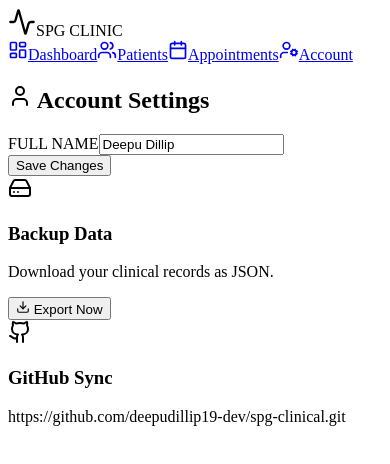
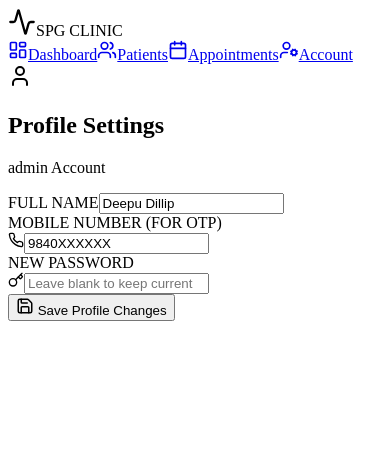
Before and after one commit to deepudillip19-dev/spg-clinical, a Next.js app: page /account in a window 390 px wide. Shown: the top 464 px of the page. Built offline with nearby package versions, Linux system fonts and the light colour scheme.

Commit message:
Enhance MyAccount component with additional fields
Updated MyAccount component to include phone number and password fields, and modified the save functionality to handle updates.

```diff
--- a/src/components/MyAccount.tsx
+++ b/src/components/MyAccount.tsx
@@ -1,56 +1,75 @@
 'use client';
 import React, { useState } from 'react';
-import { User, Key, Save, Database, Github, HardDrive, Download } from 'lucide-react';
+import { User, Key, Phone, Save, ShieldCheck } from 'lucide-react';
 
 export default function MyAccount({ currentUser }: any) {
-  const [name, setName] = useState(currentUser?.name || "Admin User");
-  const [success, setSuccess] = useState(false);
+  const [name, setName] = useState(currentUser?.name || "");
+  const [phone, setPhone] = useState(currentUser?.phone || "9840XXXXXX");
+  const [password, setPassword] = useState("");
+  const [msg, setMsg] = useState("");
 
-  const handleSave = (e: React.FormEvent) => {
+  const handleUpdate = (e: React.FormEvent) => {
     e.preventDefault();
-    setSuccess(true);
-    setTimeout(() => setSuccess(false), 3000);
+    setMsg("Processing Security Update...");
+    // Simulate API Call
+    setTimeout(() => setMsg("Account & Security Settings Updated Successfully!"), 1500);
   };
 
   return (
-    <div className="p-8 max-w-4xl mx-auto space-y-6 font-sans">
-      <div className="bg-white p-6 rounded-2xl border border-slate-200 shadow-sm">
-        <h2 className="text-xl font-bold flex items-center gap-2 mb-6 text-slate-800">
-          <User className="text-indigo-600" /> Account Settings
-        </h2>
+    <div className="p-8 max-w-2xl mx-auto space-y-6">
+      <div className="bg-white p-8 rounded-3xl border border-slate-200 shadow-sm">
+        <div className="flex items-center gap-3 mb-8">
+          <div className="p-3 bg-indigo-600 rounded-2xl text-white">
+            <User size={24} />
+          </div>
+          <div>
+            <h2 className="text-xl font-bold text-slate-800">Profile Settings</h2>
+            <p className="text-slate-500 text-xs uppercase font-bold tracking-wider">{currentUser?.role} Account</p>
+          </div>
+        </div>
 
-        <form onSubmit={handleSave} className="space-y-4">
-          <div>
-            <label className="block text-xs font-bold text-slate-500 mb-1">FULL NAME</label>
+        <form onSubmit={handleUpdate} className="space-y-5">
+          <div className="space-y-1">
+            <label className="text-[10px] font-bold text-slate-400 ml-1">FULL NAME</label>
             <input
-              className="w-full p-3 border rounded-xl bg-slate-50"
+              className="w-full px-4 py-3 bg-slate-50 border border-slate-200 rounded-xl focus:ring-2 focus:ring-indigo-500 outline-none"
               value={name}
               onChange={(e) => setName(e.target.value)}
             />
           </div>
-          <button type="submit" className="bg-indigo-600 text-white px-6 py-3 rounded-xl font-bold hover:bg-indigo-700 transition">
-            {success ? "Success!" : "Save Changes"}
+
+          <div className="space-y-1">
+            <label className="text-[10px] font-bold text-slate-400 ml-1">MOBILE NUMBER (FOR OTP)</label>
+            <div className="relative">
+              <Phone size={16} className="absolute left-4 top-4 text-slate-400" />
+              <input
+                className="w-full pl-12 pr-4 py-3 bg-slate-50 border border-slate-200 rounded-xl"
+                value={phone}
+                onChange={(e) => setPhone(e.target.value)}
+              />
+            </div>
+          </div>
+
+          <div className="space-y-1">
+            <label className="text-[10px] font-bold text-slate-400 ml-1">NEW PASSWORD</label>
+            <div className="relative">
+              <Key size={16} className="absolute left-4 top-4 text-slate-400" />
+              <input
+                type="password"
+                placeholder="Leave blank to keep current"
+                className="w-full pl-12 pr-4 py-3 bg-slate-50 border border-slate-200 rounded-xl"
+                value={password}
+                onChange={(e) => setPassword(e.target.value)}
+              />
+            </div>
+          </div>
+
+          {msg && <p className="text-emerald-600 text-xs font-bold text-center bg-emerald-50 py-2 rounded-lg">{msg}</p>}
+
+          <button type="submit" className="w-full bg-slate-900 text-white py-4 rounded-2xl font-bold flex items-center justify-center gap-2 hover:bg-slate-800 transition">
+            <Save size={18} /> Save Profile Changes
           </button>
         </form>
-      </div>
-
-      <div className="grid grid-cols-1 md:grid-cols-2 gap-4">
-        <div className="bg-indigo-50 p-6 rounded-2xl border border-indigo-100">
-          <HardDrive className="text-indigo-600 mb-2" />
-          <h3 className="font-bold text-slate-800">Backup Data</h3>
-          <p className="text-xs text-slate-500 mb-4">Download your clinical records as JSON.</p>
-          <button className="w-full py-2 bg-white border border-indigo-200 rounded-lg text-xs font-bold flex items-center justify-center gap-2">
-            <Download size={14}/> Export Now
-          </button>
-        </div>
-
-        <div className="bg-slate-900 p-6 rounded-2xl text-white">
-          <Github className="text-white mb-2" />
-          <h3 className="font-bold">GitHub Sync</h3>
-          <p className="text-[10px] text-slate-400 font-mono mt-2 break-all">
-            https://github.com/deepudillip19-dev/spg-clinical.git
-          </p>
-        </div>
       </div>
     </div>
   );
```
